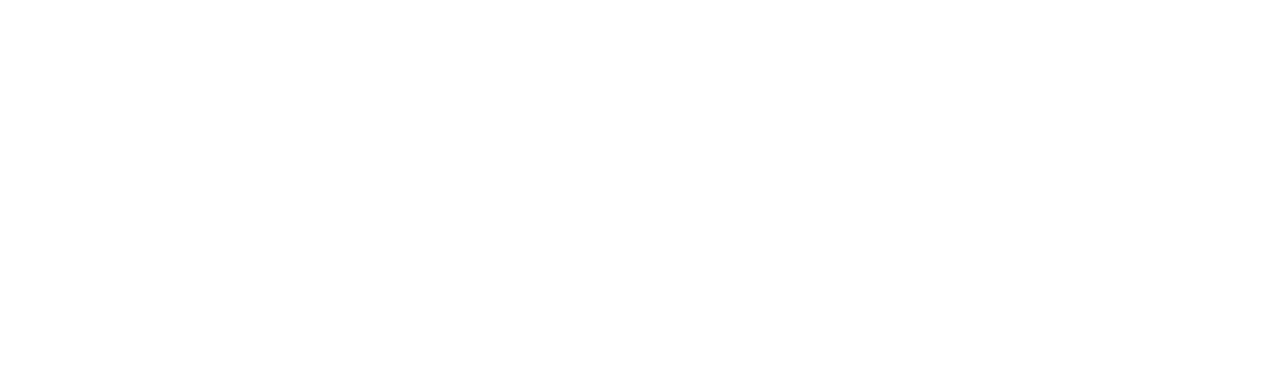
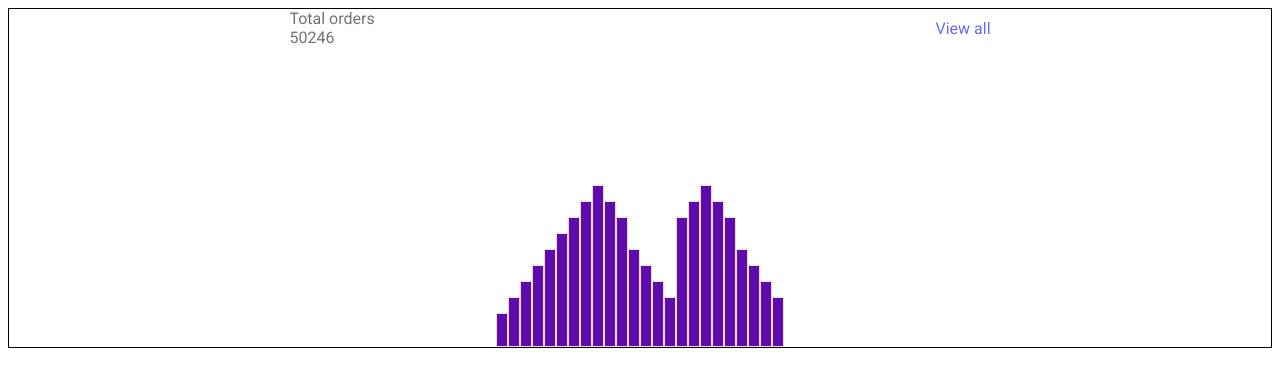
Before and after one commit to js-tasks-ru/htmlcss-20220414_svetlana-kovina, a website: page 04-lection2/01-histogram/index.html in a window 1280 px wide. Drawn offline with Linux system fonts and the light colour scheme.

Commit message:
[flex-container-part-one] Flex container part one

```diff
--- a/04-lection2/01-histogram/histogram.css
+++ b/04-lection2/01-histogram/histogram.css
@@ -0,0 +1,60 @@
+.container {
+    margin: 0 auto;
+    border: 1px solid black;
+}
+
+.flex__info {
+    display: flex;
+    justify-content: space-around;
+    flex-wrap: nowrap;
+    align-items: center;
+    flex-wrap: wrap;
+}
+
+.text {
+    color: rgb(116, 114, 114);
+}
+
+.link {
+    color: rgb(105, 105, 233)
+}
+
+.flex__container {
+    display:flex;
+    height: 300px;
+    justify-content: center;
+    align-items: flex-end;
+}
+.flex__element {
+    flex-basis: 10px;
+    border: 1px solid rgb(241, 220, 220);
+    background-color: rgb(94, 10, 172);
+}
+
+.child_1 {
+    height: 2em;
+}
+.child_2 {
+    height: 3em;
+}
+.child_3 {
+    height: 4em;
+}
+.child_4 {
+    height: 5em;
+}
+.child_5 {
+    height: 6em;
+}
+.child_6 {
+    height: 7em;
+}
+.child_7 {
+    height: 8em;
+}
+.child_8 {
+    height: 9em;
+}
+.child_9 {
+    height: 10em;
+}
--- a/04-lection2/01-histogram/index.html
+++ b/04-lection2/01-histogram/index.html
@@ -6,6 +6,41 @@
         <link rel="stylesheet" href="./histogram.css">
     </head>
     <body>
-
+        <div class="container">
+            <div class="flex__info">
+                <div class="flex__item text"> Total orders
+                    <div>
+                        50246
+                    </div>
+                </div>
+                <a class="flex__item link"> View all</a>
+            </div>
+            <div class="flex__container">
+              <div class="flex__element child_1"></div>
+              <div class="flex__element child_2"></div>
+              <div class="flex__element child_3"></div>
+              <div class="flex__element child_4"></div>
+              <div class="flex__element child_5"></div>
+              <div class="flex__element child_6"></div>
+              <div class="flex__element child_7"></div>
+              <div class="flex__element child_8"></div>
+              <div class="flex__element child_9"></div>
+              <div class="flex__element child_8"></div>
+              <div class="flex__element child_7"></div>
+              <div class="flex__element child_5"></div>
+              <div class="flex__element child_4"></div>
+              <div class="flex__element child_3"></div>
+              <div class="flex__element child_2"></div>
+              <div class="flex__element child_7"></div>
+              <div class="flex__element child_8"></div>
+              <div class="flex__element child_9"></div>
+              <div class="flex__element child_8"></div>
+              <div class="flex__element child_7"></div>
+              <div class="flex__element child_5"></div>
+              <div class="flex__element child_4"></div>
+              <div class="flex__element child_3"></div>
+              <div class="flex__element child_2"></div>
+            </div>
+          </div>
     </body>
 </html>
--- a/assets/css/main.css
+++ b/assets/css/main.css
@@ -19,6 +19,10 @@
     --secondary: var(--purple);
 }
 
+html, body {
+    height: 100%;
+}
+
 * {
     font-family: 'Roboto', sans-serif;
 }
```
